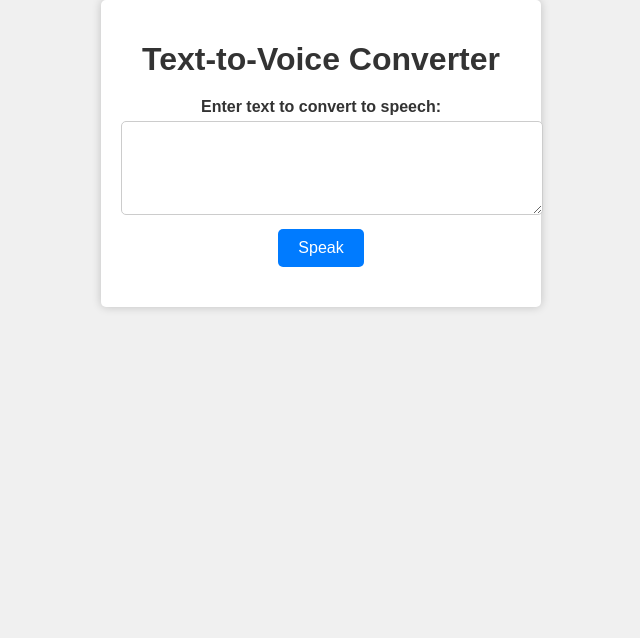
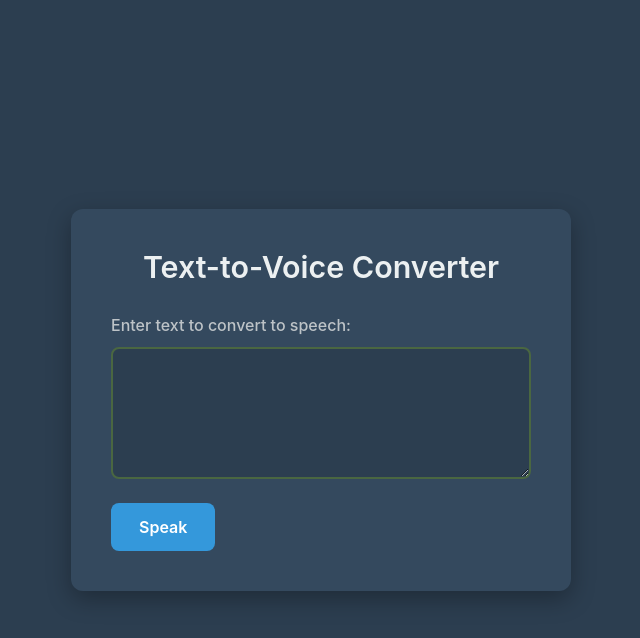
Before and after one commit to PavithraaDeenadayalan/TextToVoiceConvertor, a plain HTML site: page index.html in a window 1280 px wide. Shown: the whole page, without its empty margins (319-959 px from the left). Drawn offline with Linux system fonts and the light colour scheme.

Commit message:
Update styles.css

```diff
--- a/styles.css
+++ b/styles.css
@@ -1,56 +1,130 @@
-body {
-    font-family: Arial, sans-serif;
-    background-color: #f0f0f0;
+ * {
             margin: 0;
             padding: 0;
+            box-sizing: border-box;
+        }
+
+        body {
+            font-family: -apple-system, BlinkMacSystemFont, 'Segoe UI', sans-serif;
+            background: #2c3e50;
+            min-height: 100vh;
+            display: flex;
+            align-items: center;
+            justify-content: center;
+            padding: 20px;
         }
 
         .container {
-    max-width: 400px;
-    margin: 0 auto;
-    padding: 20px;
-    background-color: #fff;
-    border-radius: 5px;
-    box-shadow: 0 0 10px rgba(0, 0, 0, 0.2);
+            background: #34495e;
+            border: none;
+            border-radius: 12px;
+            padding: 40px;
+            max-width: 500px;
+            width: 100%;
+            box-shadow: 0 8px 25px rgba(0, 0, 0, 0.3);
         }
 
         h1 {
             text-align: center;
-    margin-bottom: 20px;
-    color: #333;
+            margin-bottom: 30px;
+            color: #ecf0f1;
+            font-size: 1.9rem;
+            font-weight: 600;
         }
 
         .text-input {
-    margin-bottom: 20px;
-    text-align: center;
+            text-align: left;
         }
 
         label {
             display: block;
-    margin-bottom: 5px;
-    font-weight: bold;
-    color: #333;
+            margin-bottom: 12px;
+            font-weight: 500;
+            color: #bdc3c7;
+            font-size: 1rem;
         }
 
         textarea {
             width: 100%;
-    padding: 10px;
-    border: 1px solid #ccc;
-    border-radius: 5px;
+            padding: 16px;
+            border: 2px solid #4a6741;
+            border-radius: 8px;
             font-size: 16px;
+            background: #2c3e50;
+            color: #ecf0f1;
+            resize: vertical;
+            min-height: 120px;
+            transition: border-color 0.2s ease;
+            outline: none;
+            font-family: inherit;
+            line-height: 1.5;
+        }
+
+        textarea::placeholder {
+            color: #7f8c8d;
+        }
+
+        textarea:focus {
+            border-color: #3498db;
+            background: #34495e;
         }
 
         button {
-    margin-top: 10px;
-    padding: 10px 20px;
+            margin-top: 20px;
+            padding: 14px 28px;
             font-size: 16px;
-    background-color: #007BFF;
-    color: #fff;
+            font-weight: 600;
+            background: #3498db;
+            color: white;
             border: none;
-    border-radius: 5px;
+            border-radius: 8px;
             cursor: pointer;
+            transition: background-color 0.2s ease;
+            font-family: inherit;
         }
 
         button:hover {
-    background-color: #0056b3;
+            background: #2980b9;
         }
+
+        button:active {
+            background: #21618c;
+        }
+
+        button:disabled {
+            background: #7f8c8d;
+            cursor: not-allowed;
+        }
+
+        /* Simple status indicator */
+        .status {
+            display: none;
+            margin-top: 15px;
+            padding: 10px 15px;
+            background: #27ae60;
+            color: white;
+            border-radius: 6px;
+            font-size: 14px;
+            text-align: center;
+        }
+
+        .status.active {
+            display: block;
+        }
+
+        /* Responsive design */
+        @media (max-width: 600px) {
+            .container {
+                padding: 25px 20px;
+                margin: 10px;
+            }
+
+            h1 {
+                font-size: 1.6rem;
+            }
+
+            button {
+                width: 100%;
+                padding: 14px;
+            }
+        }
```
Lines whose indentation alone changed are shown as unchanged.
